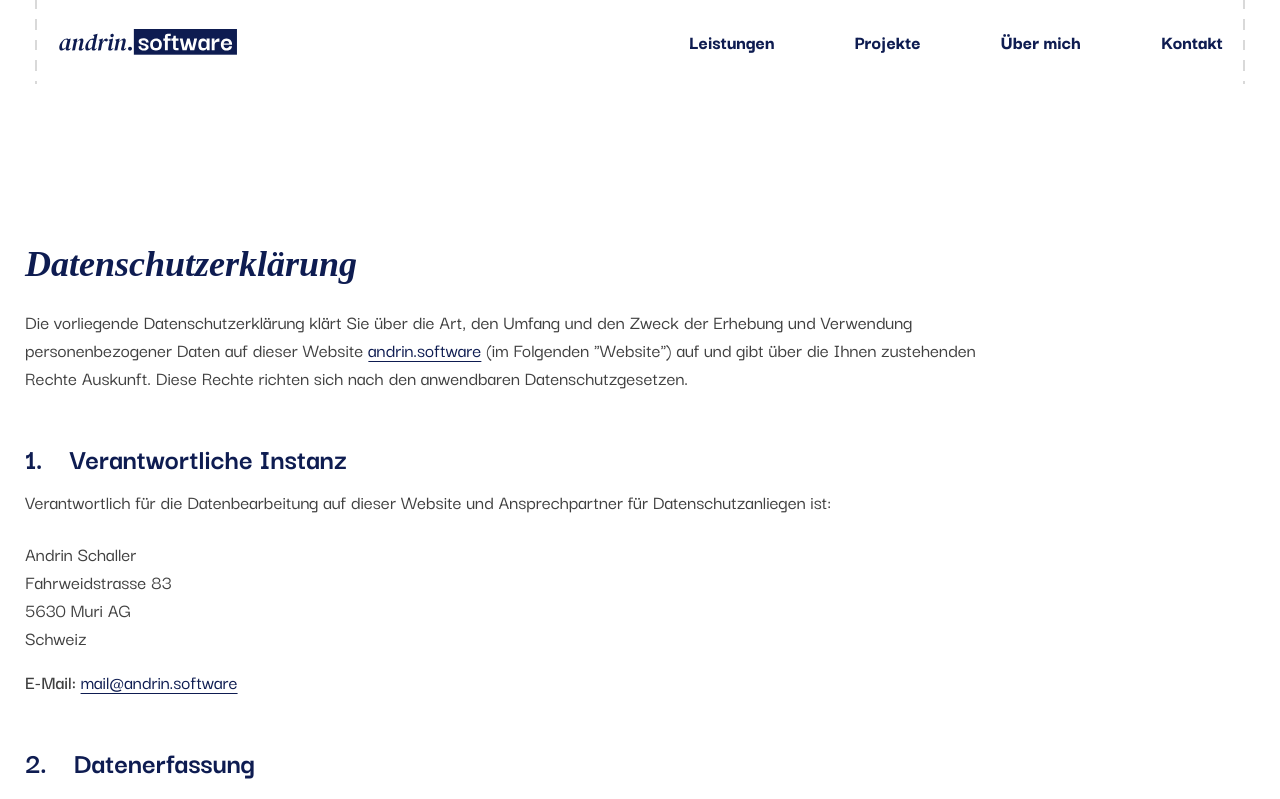
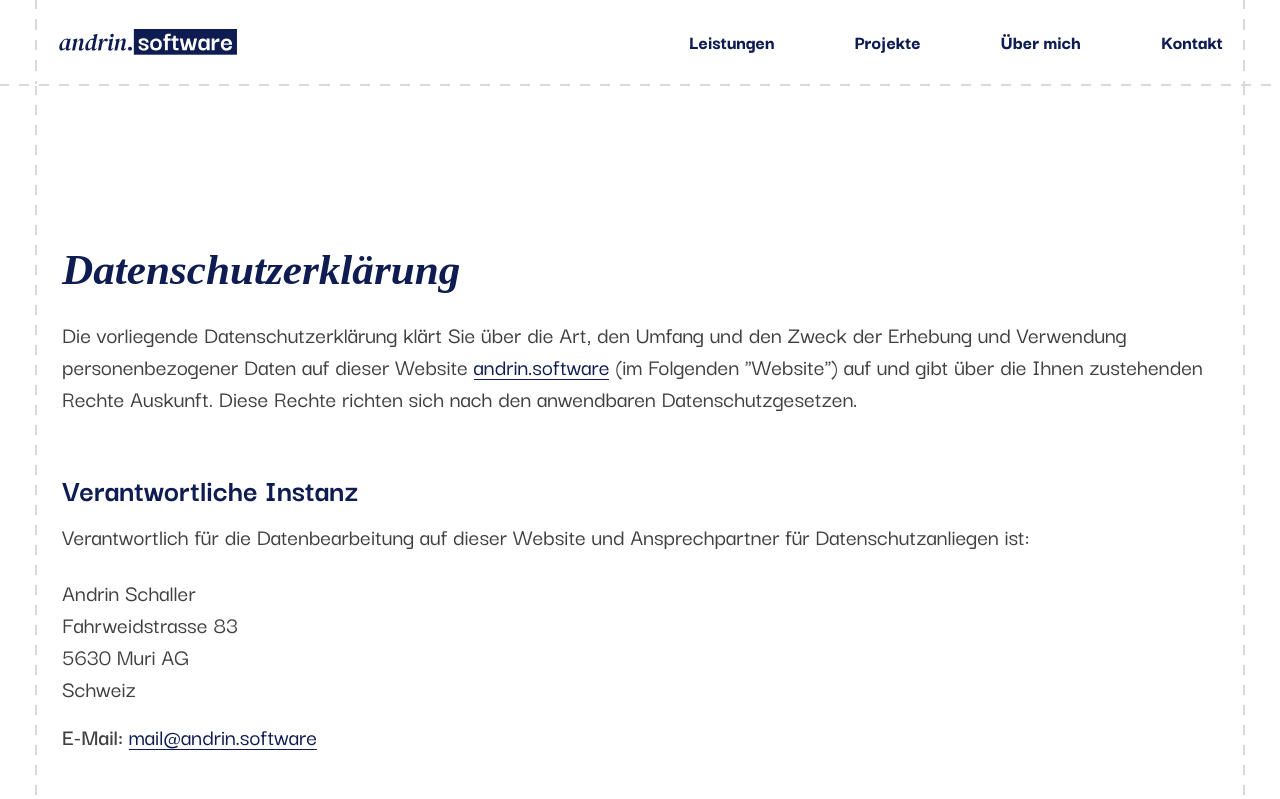
Before and after one commit to codeofandrin/andrin.software, a Next.js app: page /datenschutz in a window 1280 px wide. Shown: the top 799 px of the page. Built offline with nearby package versions, Linux system fonts and the light colour scheme.

Commit message:
Implement legal pages for desktop

```diff
--- a/src/app/(general)/(home)/page.tsx
+++ b/src/app/(general)/(home)/page.tsx
@@ -16,7 +16,7 @@ export const metadata = {
 
 export default function Home() {
   return (
-    <div className="section-border-b-and-t-dashed-mobile section-border-b-and-t-dashed-desktop w-full sm:flex sm:flex-col sm:items-center">
+    <div className="w-full sm:flex sm:flex-col sm:items-center">
       <Hero />
       <Services />
       <Projects />
--- a/src/app/(general)/datenschutz/page.tsx
+++ b/src/app/(general)/datenschutz/page.tsx
@@ -2,6 +2,8 @@ import type { Metadata } from "next"
 
 import MarkdownContent from "@/components/ui/MarkdownContent"
 import MdPrivacy from "./privacy.md"
+import SectionContainer from "@/components/home/SectionContainer"
+import ContentPadding from "@/components/ui/ContentPadding"
 
 export const metadata: Metadata = {
   title: "Datenschutz - andrin.software"
@@ -9,10 +11,12 @@ export const metadata: Metadata = {
 
 export default function Privacy() {
   return (
-    <div className="mt-header-mobile scroll-mt-header-mobile w-full max-w-screen-lg">
-      <div className="px-body-mobile content-privacy py-20">
-        <MarkdownContent>{MdPrivacy}</MarkdownContent>
-      </div>
+    <div className="w-full sm:flex sm:flex-col sm:items-center">
+      <SectionContainer noBBorder>
+        <ContentPadding>
+          <MarkdownContent>{MdPrivacy}</MarkdownContent>
+        </ContentPadding>
+      </SectionContainer>
     </div>
   )
 }
--- a/src/app/(general)/impressum/page.tsx
+++ b/src/app/(general)/impressum/page.tsx
@@ -2,6 +2,8 @@ import type { Metadata } from "next"
 
 import MarkdownContent from "@/components/ui/MarkdownContent"
 import MdLegalNotice from "./legal-notice.md"
+import SectionContainer from "@/components/home/SectionContainer"
+import ContentPadding from "@/components/ui/ContentPadding"
 
 export const metadata: Metadata = {
   title: "Impressum - andrin.software"
@@ -9,10 +11,12 @@ export const metadata: Metadata = {
 
 export default function LegalNotice() {
   return (
-    <div className="mt-header-mobile scroll-mt-header-mobile w-full max-w-screen-lg">
-      <div className="px-body-mobile py-20">
-        <MarkdownContent>{MdLegalNotice}</MarkdownContent>
-      </div>
+    <div className="w-full sm:flex sm:flex-col sm:items-center">
+      <SectionContainer noBBorder>
+        <ContentPadding>
+          <MarkdownContent>{MdLegalNotice}</MarkdownContent>
+        </ContentPadding>
+      </SectionContainer>
     </div>
   )
 }
--- a/src/app/(general)/layout.tsx
+++ b/src/app/(general)/layout.tsx
@@ -11,7 +11,9 @@ export default function RootLayout({ children }: { children: React.ReactNode })
     <html className="scroll-smooth" suppressHydrationWarning>
       <body className="h-full">
         <Header />
-        <div>{children}</div>
+        <div className="section-border-b-and-t-dashed-mobile section-border-b-and-t-dashed-desktop">
+          {children}
+        </div>
         <Footer />
       </body>
     </html>
```
Also changed, not shown: src/app/globals.css.
